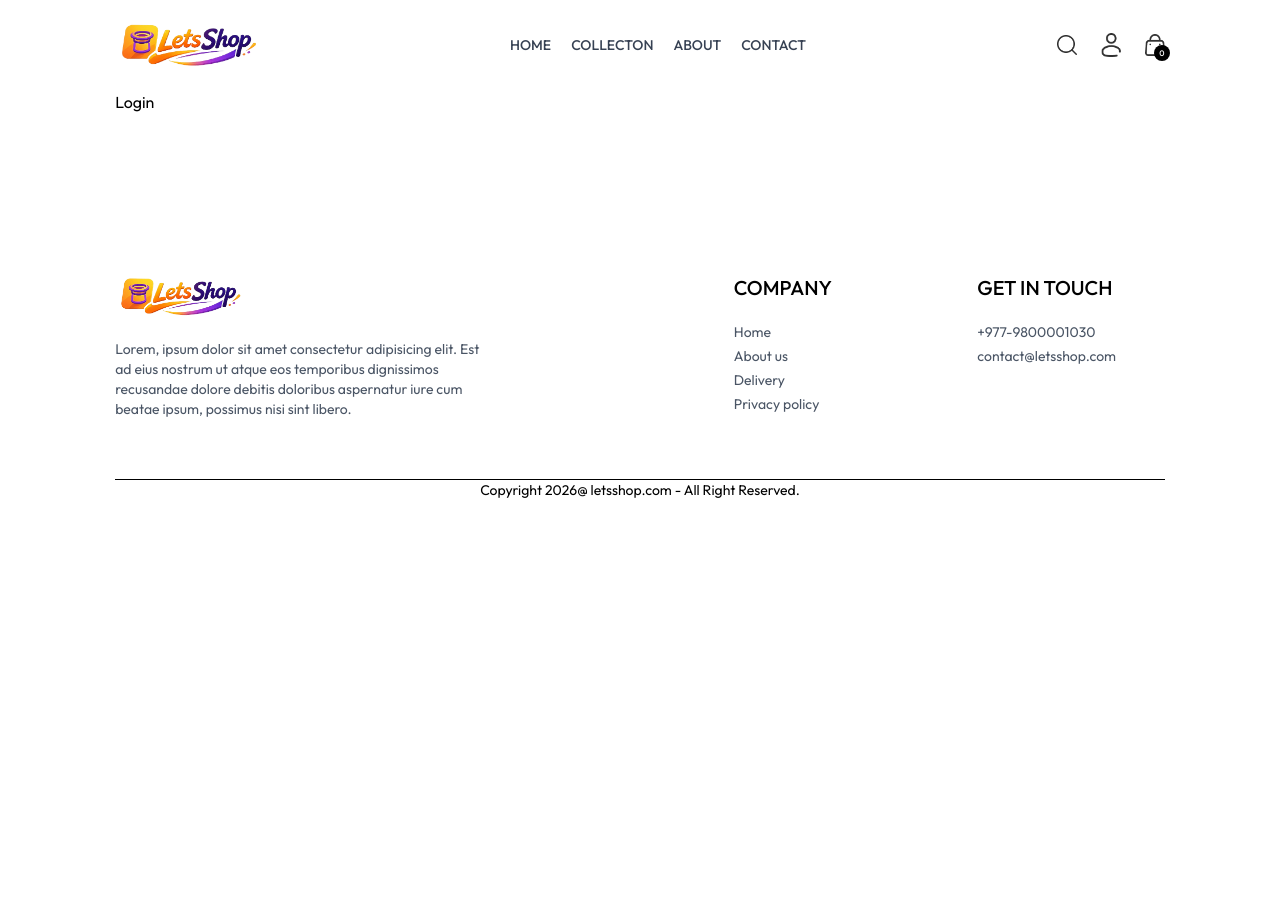
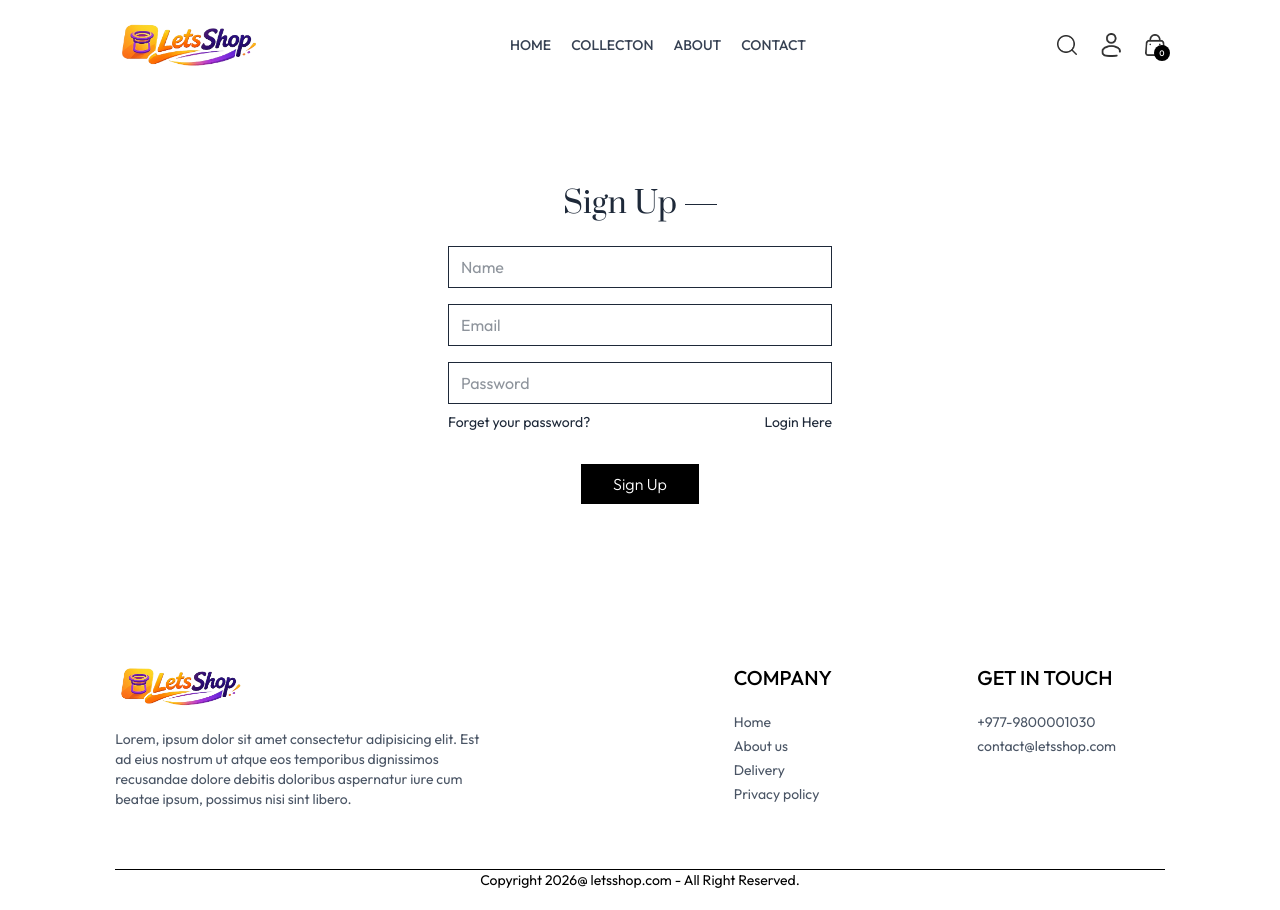
Before and after one commit to NishanSunar/LetsShop, a React (Vite) app in the folder Frontend/: page /login in a window 1280 px wide. Before the commit the page ends 800 px from the top, so only its background shows below. Built offline with nearby package versions, Linux system fonts and the light colour scheme.

Commit message:
feat: login page

```diff
--- a/Frontend/src/components/NavBar.jsx
+++ b/Frontend/src/components/NavBar.jsx
@@ -35,7 +35,7 @@
                 <div className='group-hover:block hidden absolute dropdown-menu right-0 pt-4'>
                     <div className='flex flex-col gap-2 w-36 py-3 px-5 bg-slate-100 text-gray-500 rounded'>
                         <p className='cursor-pointer hover:text-black'>My Profile</p>
-                        <p className='cursor-pointer hover:text-black'>Orders</p>
+                        <Link to={'/orders'}><p className='cursor-pointer hover:text-black'>Orders</p></Link>
                         <p className='cursor-pointer hover:text-black'>Logout</p>
 
                     </div>
--- a/Frontend/src/pages/Login.jsx
+++ b/Frontend/src/pages/Login.jsx
@@ -1,8 +1,29 @@
-import React from 'react'
+import React, { useState } from 'react'
 
 const Login = () => {
+  const [currentState, setCurrentState] = useState('Sign Up')
+  const onSubmitHandler = async (event) =>{
+    event.preventDefault();
+  }
   return (
-    <div>Login</div>
+    <form onSubmit={onSubmitHandler} className='flex flex-col items-center w-[90%] sm:max-w-96 m-auto mt-14 gap-4 text-gray-800'>
+      <div className='inline-flex items-center gap-2 mb-2 mt-10'>
+        <p className='prata-regular text-3xl'>{currentState}</p>
+        <hr className='border-none h-[1.5px] w-8 bg-gray-800' />
+      </div>
+      {currentState === 'Login' ? '' : <input  type="text" className='w-full px-3 py-2 border border-gray-800' placeholder='Name' required/> }
+      <input  type="email" className='w-full px-3 py-2 border border-gray-800' placeholder='Email'required/>
+      <input  type="password" className='w-full px-3 py-2 border border-gray-800' placeholder='Password' required/>
+      <div className='w-full flex justify-between text-sm mt-[-8px]'>
+        <p className=' cursor-pointer'>Forget your password?</p>
+        {
+          currentState === 'Login'
+          ? <p onClick={()=> setCurrentState('Sign Up')} className='cursor-pointer'>Create account</p> :
+          <p onClick={()=> setCurrentState('Login')} className='cursor-pointer'>Login Here</p>
+        }
+      </div>
+      <button className='bg-black text-white font-light px-8 py-2 mt-4'>{currentState === 'Login' ? 'Login' : 'Sign Up'}</button>
+    </form>
   )
 }
 
```
